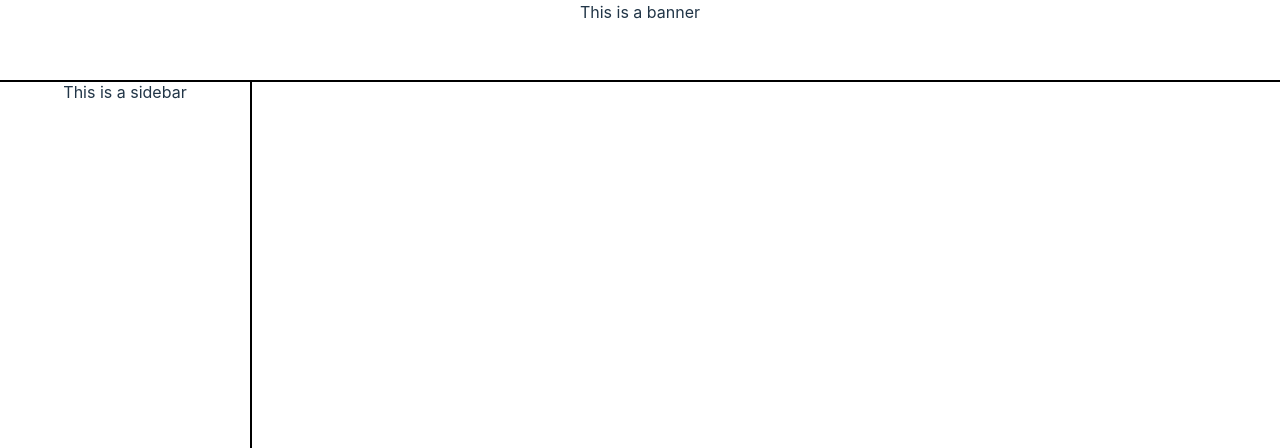
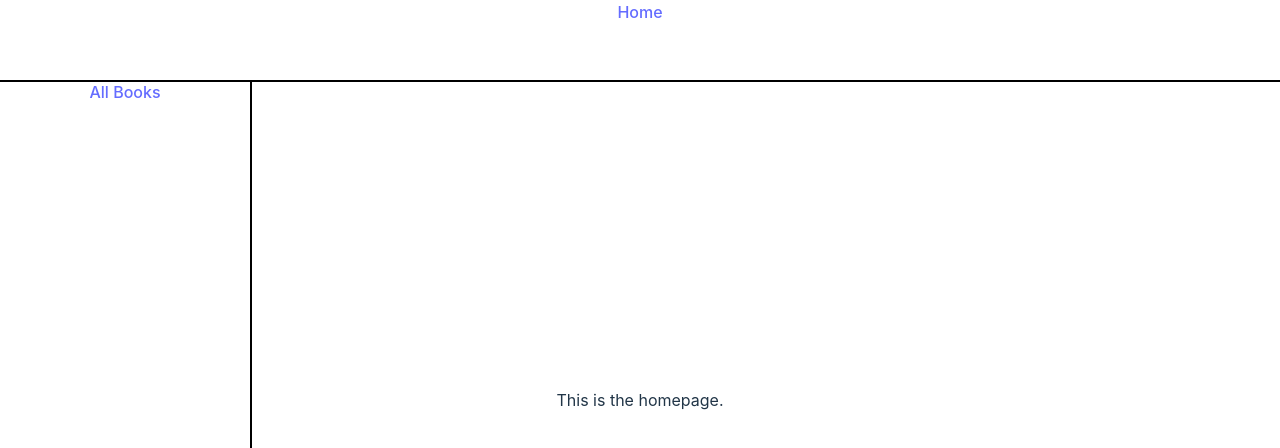
Before and after one commit to mjande/bookstack, a React (Vite) app in the folder client/: page / in a window 1280 px wide. Shown: the top 448 px of the page. Built offline with nearby package versions, Linux system fonts and the light colour scheme.

Commit message:
Create basic frontend routing using react-router

```diff
--- a/client/package.json
+++ b/client/package.json
@@ -14,7 +14,8 @@
     "@emotion/styled": "^11.11.0",
     "@mui/material": "^5.15.0",
     "react": "^18.2.0",
-    "react-dom": "^18.2.0"
+    "react-dom": "^18.2.0",
+    "react-router-dom": "^6.21.0"
   },
   "devDependencies": {
     "@types/react": "^18.2.43",
--- a/client/src/App.jsx
+++ b/client/src/App.jsx
@@ -1,15 +1,31 @@
-import Banner from "./components/Banner";
-import Sidebar from "./components/Sidebar";
+import { createBrowserRouter, RouterProvider } from "react-router-dom";
+
+import Root from "./layout/Root";
+
+import Home from "./pages/Home";
+import Books from "./pages/Books";
 
 import "./App.css";
 
+const router = createBrowserRouter([
+  {
+    path: "/",
+    element: <Root />,
+    children: [
+      {
+        path: "/",
+        element: <Home />,
+      },
+      {
+        path: "/books",
+        element: <Books />,
+      },
+    ],
+  },
+]);
+
 function App() {
-  return (
-    <>
-      <Banner />
-      <Sidebar />
-    </>
-  );
+  return <RouterProvider router={router} />;
 }
 
 export default App;
--- a/client/src/components/Banner.jsx
+++ /dev/null
@@ -1,7 +0,0 @@
-import styles from "./Banner.module.css";
-
-function Banner() {
-  return <p className={styles.Banner}>This is a banner</p>;
-}
-
-export default Banner;
--- a/client/src/components/Sidebar.jsx
+++ /dev/null
@@ -1,7 +0,0 @@
-import styles from "./Sidebar.module.css";
-
-function Sidebar() {
-  return <p className={styles.Sidebar}>This is a sidebar</p>;
-}
-
-export default Sidebar;
--- /dev/null
+++ b/client/src/layout/Banner.jsx
@@ -0,0 +1,13 @@
+import { Link } from "react-router-dom";
+
+import styles from "./Banner.module.css";
+
+function Banner() {
+  return (
+    <div className={styles.Banner}>
+      <Link to="/">Home</Link>
+    </div>
+  );
+}
+
+export default Banner;
--- /dev/null
+++ b/client/src/layout/Root.jsx
@@ -0,0 +1,15 @@
+import { Outlet } from "react-router-dom";
+import Banner from "./Banner";
+import Sidebar from "./Sidebar";
+
+function Root() {
+  return (
+    <>
+      <Banner />
+      <Sidebar />
+      <Outlet />
+    </>
+  );
+}
+
+export default Root;
--- /dev/null
+++ b/client/src/layout/Sidebar.jsx
@@ -0,0 +1,13 @@
+import { Link } from "react-router-dom";
+
+import styles from "./Sidebar.module.css";
+
+function Sidebar() {
+  return (
+    <div className={styles.Sidebar}>
+      <Link to="/books">All Books</Link>
+    </div>
+  );
+}
+
+export default Sidebar;
--- /dev/null
+++ b/client/src/pages/Books.jsx
@@ -0,0 +1,5 @@
+function Books() {
+  return <p>Books will be listed here.</p>;
+}
+
+export default Books;
--- /dev/null
+++ b/client/src/pages/Home.jsx
@@ -0,0 +1,5 @@
+function Home() {
+  return <p>This is the homepage.</p>;
+}
+
+export default Home;
```
Also changed, not shown: client/src/layout/Banner.module.css (renamed from client/src/components/Banner.module.css), client/src/layout/Sidebar.module.css (renamed from client/src/components/Sidebar.module.css), 1 other file (tests, documents, lock files or other folders).
